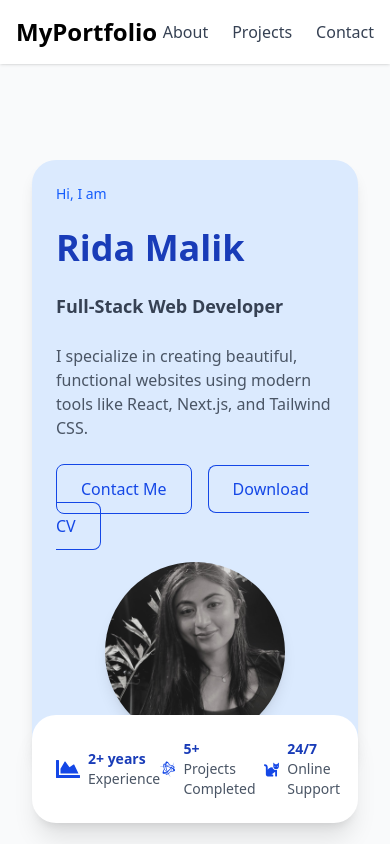
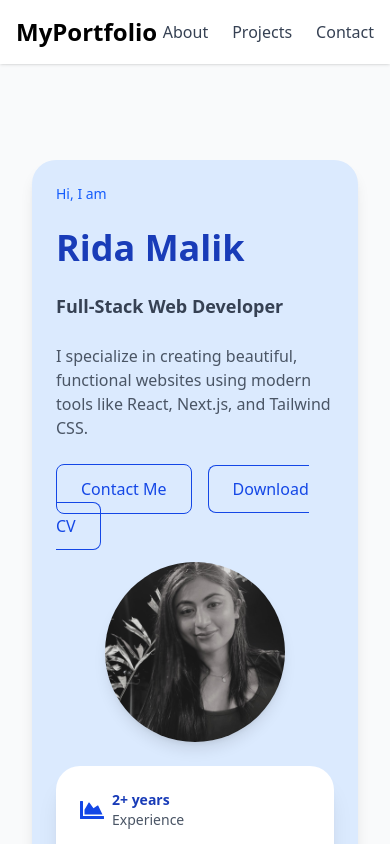
Before and after one commit to martialchess/fullstackportfolio, a Next.js app: page / in a window 390 px wide. Shown: the top 844 px of the page. Built offline with nearby package versions, Linux system fonts and the light colour scheme.

Commit message:
working on some CSS styling to resolve responsiveness issues

```diff
--- a/components/HeroCard.tsx
+++ b/components/HeroCard.tsx
@@ -1,25 +1,21 @@
 import React from 'react';
 import { FaBattleNet, FaCat, FaChartArea } from 'react-icons/fa';
 import { useRef, useState, useEffect } from 'react';
-import Link from 'next/link'; // Import Link from Next.js
+import Link from 'next/link';
 
 export default function HeroCard() {
-  // Reference for Contact Form section to scroll to
   const ContactFormRef = useRef<null | HTMLDivElement>(null);
-
-  // State to handle client-side only logic
   const [isClient, setIsClient] = useState(false);
 
-  // Use useEffect to ensure client-side rendering
   useEffect(() => {
-    setIsClient(true); // This will only run on the client side
+    setIsClient(true);
   }, []);
 
   return (
     <>
-      {/* Only render this part once the component is mounted on the client */}
       {isClient && (
-        <div className="relative flex flex-col md:flex-row items-center justify-center bg-blue-100 p-6 rounded-3xl shadow-lg w-full max-w-4xl mx-auto">
+        <div className="relative flex flex-col md:flex-row items-center justify-center bg-blue-100 p-6 pb-28 md:pb-16 rounded-3xl shadow-lg w-full max-w-4xl mx-auto">
+        {/* Left Text Section */}
         <div className="space-y-6 md:w-2/3">
           <p className="text-blue-600 text-sm">Hi, I am</p>
           <h1 className="text-4xl font-bold text-blue-800">Rida Malik</h1>
@@ -28,18 +24,15 @@ export default function HeroCard() {
             I specialize in creating beautiful, functional websites using modern tools like React, Next.js, and Tailwind CSS.
           </p>
 
-            {/* Buttons replaced with Links for smooth scrolling */}
           <div className="space-x-4 mt-4">
             <Link href="#contact" passHref>
-                <button
-                  className="border border-blue-700 text-blue-700 px-6 py-3 rounded-lg hover:bg-blue-700 hover:text-white transition-all duration-300"
-                >
+              <button className="border border-blue-700 text-blue-700 px-6 py-3 rounded-lg hover:bg-blue-700 hover:text-white transition-all duration-300">
                 Contact Me
               </button>
             </Link>
             <a
-              href="/ridamalikresume.pdf"  // Path to the CV file in the public folder
-              download="My_CV_Rida_Malik" // Optional: Name of the file on download
+              href="/ridamalikresume.pdf"
+              download="My_CV_Rida_Malik"
               className="border border-blue-700 text-blue-700 px-6 py-3 rounded-lg hover:bg-blue-700 hover:text-white transition-all duration-300"
             >
               Download CV
@@ -47,10 +40,10 @@ export default function HeroCard() {
           </div>
         </div>
 
-          {/* Profile image */}
+        {/* Right Image */}
         <div className="mt-6 md:mt-0 md:w-1/3 flex justify-center">
           <img
-              src="/profilephotobw.jpg" // Ensure this image is in your public folder
+            src="/profilephotobw.jpg"
             alt="Rida Malik"
             width={180}
             height={180}
@@ -59,8 +52,8 @@ export default function HeroCard() {
         </div>
 
         {/* Floating Stats Card */}
-          <div className="absolute top-3/4 sm:top-2/3 left-1/2 transform -translate-x-1/2 z-10 bg-white p-6 rounded-3xl shadow-xl w-full md:w-full mt-25">
-            <div className="flex justify-between text-sm text-gray-600">
+        <div className="w-full mt-6 md:mt-0 md:w-[85%] z-10 bg-white p-6 rounded-3xl shadow-xl flex flex-col sm:flex-row justify-between gap-6 text-sm text-gray-600
+                        md:absolute md:-bottom-10 md:left-1/2 md:-translate-x-1/2">
           <div className="flex items-center space-x-2">
             <FaChartArea className="h-6 w-6 text-blue-700" />
             <div>
@@ -76,11 +69,10 @@ export default function HeroCard() {
             </div>
           </div>
           <div className="flex items-center space-x-2">
-                <FaCat className="h-6 w-6 text-blue-700"/>
+            <FaCat className="h-6 w-6 text-blue-700" />
             <div>
               <p className="font-bold text-blue-800">24/7</p>
               <p>Online Support</p>
-                </div>
             </div>
           </div>
         </div>
```
Lines whose indentation alone changed are shown as unchanged.
